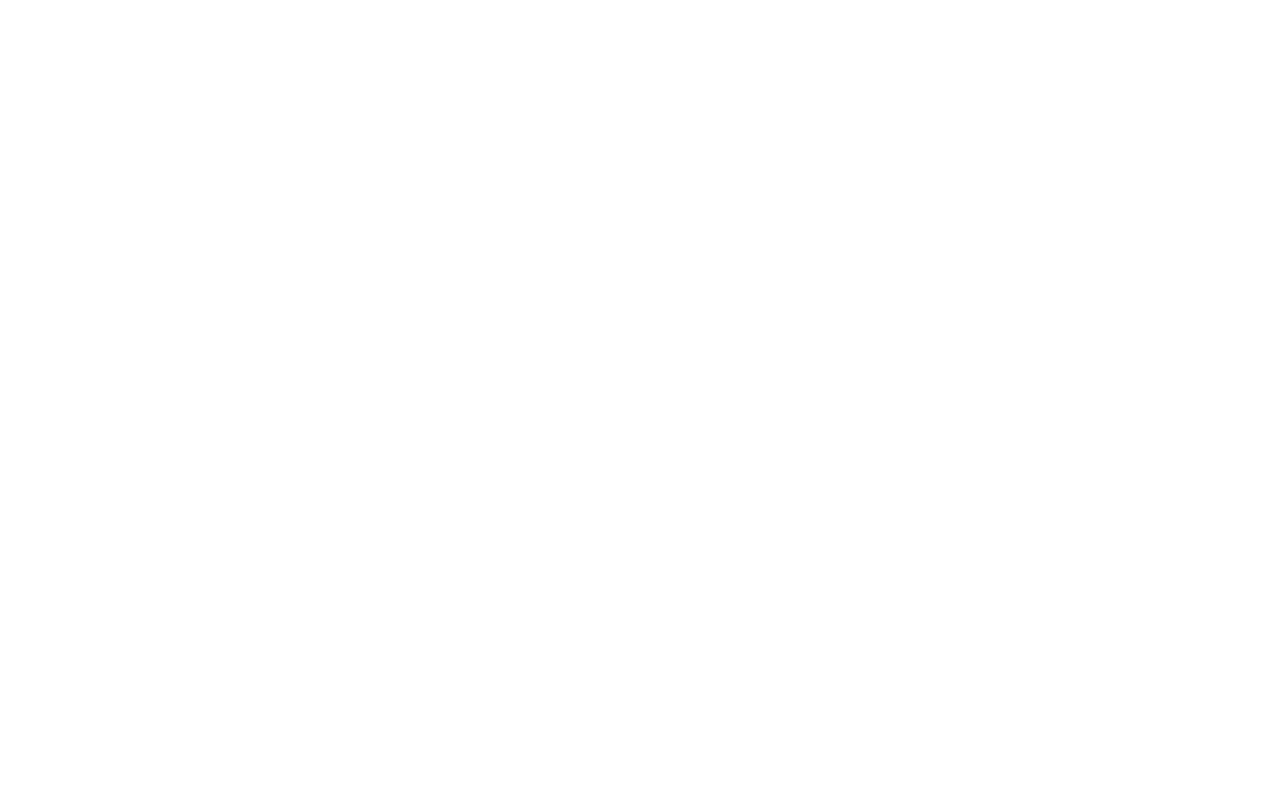
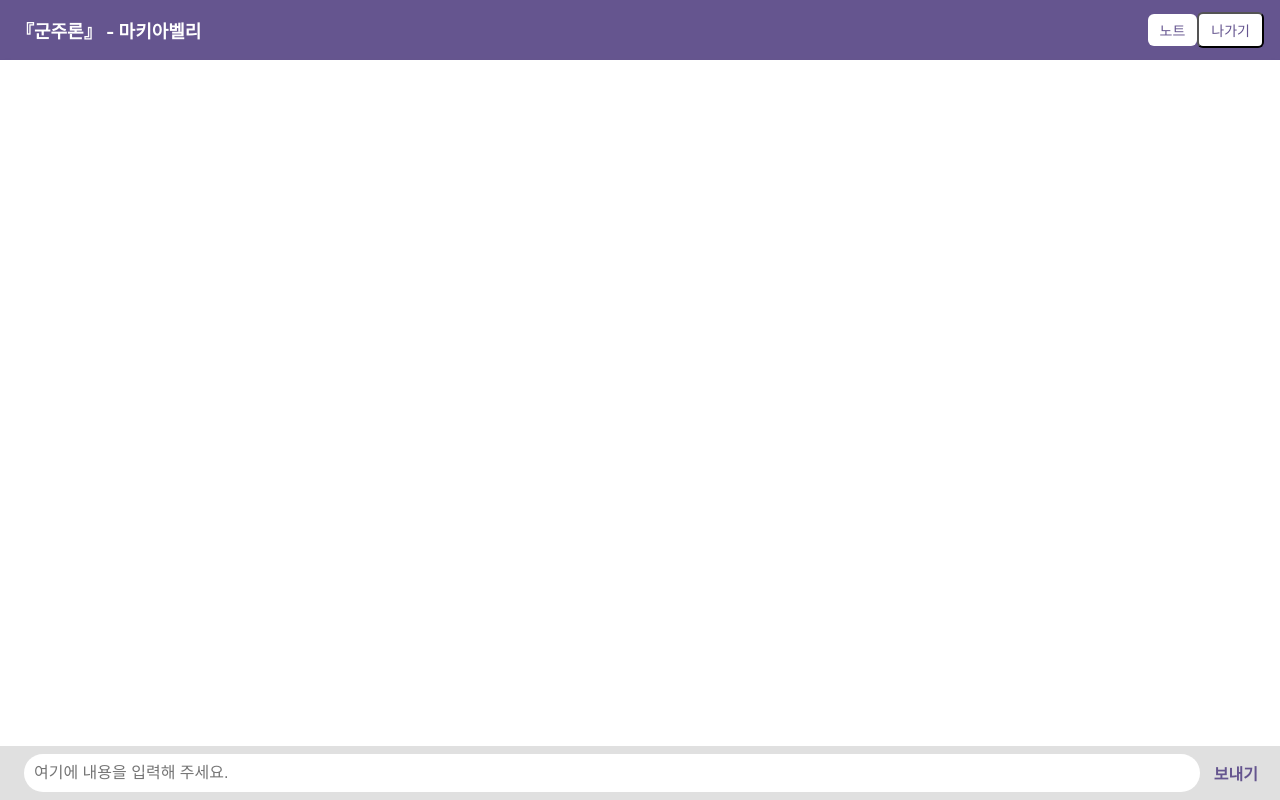
Before and after one commit to Beyond-Imagination38/Modam, a React (Create React App) app in the folder frontend/: page /chat in a window 1280 px wide. Before the commit this address had no page. Built offline with nearby package versions, Linux system fonts and the light colour scheme.

Commit message:
feat: 채팅방 ui 퍼블리싱

```diff
--- a/frontend/src/App.jsx
+++ b/frontend/src/App.jsx
@@ -1,5 +1,13 @@
 import { BrowserRouter, Routes, Route } from "react-router-dom";
-import { Main, Home, Login, Signup, MyPage, Register } from "./components";
+import {
+  Main,
+  Home,
+  Login,
+  Signup,
+  MyPage,
+  Register,
+  Chat,
+} from "./components";
 import { createGlobalStyle } from "styled-components";
 
 const GlobalStyle = createGlobalStyle`
@@ -24,6 +32,7 @@ function App() {
         <Route path="/mypage" element={<MyPage />} />
         <Route path="/register" element={<Register />} />
         <Route path="/register/:postId" element={<Register />} />
+        <Route path="/chat" element={<Chat />} />
       </Routes>
     </BrowserRouter>
   );
--- /dev/null
+++ b/frontend/src/components/chat/Chat.jsx
@@ -0,0 +1,48 @@
+import React, { useState } from "react";
+import * as S from "./Chat.style";
+import { Link } from "react-router-dom";
+
+export function Chat() {
+  const [messages, setMessages] = useState([]);
+  const [message, setMessage] = useState("");
+
+  const handleSend = () => {
+    if (message.trim()) {
+      setMessages([...messages, { sender: "나", content: message }]);
+      setMessage("");
+    }
+  };
+
+  return (
+    <S.Container>
+      <S.Header>
+        <S.Title>『군주론』 - 마키아벨리</S.Title>
+        <S.RightSection>
+          <S.NoteText>노트</S.NoteText>
+          <Link to="/Main">
+            <S.ExitButton>나가기</S.ExitButton>
+          </Link>
+        </S.RightSection>
+      </S.Header>
+
+      <S.ChatBox>
+        {messages.map((msg, index) => (
+          <S.Message key={index} isMine={msg.sender === "나"}>
+            <strong>{msg.sender}:</strong> {msg.content}
+          </S.Message>
+        ))}
+      </S.ChatBox>
+
+      <S.InputContainer>
+        <S.Input
+          type="text"
+          placeholder="여기에 내용을 입력해 주세요."
+          value={message}
+          onChange={(e) => setMessage(e.target.value)}
+          onKeyPress={(e) => e.key === "Enter" && handleSend()}
+        />
+        <S.SendButton onClick={handleSend}>보내기</S.SendButton>
+      </S.InputContainer>
+    </S.Container>
+  );
+}
--- /dev/null
+++ b/frontend/src/components/chat/Chat.style.jsx
@@ -0,0 +1,102 @@
+import styled from "styled-components";
+
+export const Container = styled.div`
+  display: flex;
+  flex-direction: column;
+  height: 100vh;
+  background: #f5f5f5;
+`;
+
+export const Header = styled.div`
+  display: flex;
+  justify-content: space-between;
+  align-items: center;
+  background: #65558f;
+  padding: 12px 16px;
+  color: white;
+  font-size: 18px;
+`;
+
+export const RightSection = styled.div`
+  display: flex;
+  align-items: center;
+`;
+
+export const Title = styled.div`
+  font-weight: bold;
+`;
+
+export const NoteText = styled.div`
+  background: #fff;
+  color: #65558f;
+  padding: 6px 12px;
+  border-radius: 6px;
+  cursor: pointer;
+  margin-left: auto;
+  font-size: 14px;
+
+  &:hover {
+    background-color: #ccc;
+  }
+`;
+
+export const ExitButton = styled.button`
+  background: #fff;
+  color: #65558f;
+  padding: 6px 12px;
+  border-radius: 6px;
+  cursor: pointer;
+  font-size: 14px;
+
+  &:hover {
+    background-color: #ccc;
+  }
+`;
+
+export const ChatBox = styled.div`
+  flex: 1;
+  width: auto;
+  background: white;
+  box-shadow: 0px 4px 6px rgba(0, 0, 0, 0.1);
+  padding: 20px;
+`;
+
+export const Message = styled.div`
+  overflow-y: auto;
+  margin-bottom: 15px;
+  border: 1px solid #ddd;
+  padding: 10px;
+  border-radius: 5px;
+  background: #f9f9f9;
+`;
+
+export const InputContainer = styled.div`
+  display: flex;
+  align-items: center;
+  background: #e0e0e0;
+  padding: 8px 16px;
+`;
+
+export const Input = styled.input`
+  flex: 1;
+  padding: 10px;
+  border: none;
+  border-radius: 20px;
+  outline: none;
+  font-size: 16px;
+  margin: 0 8px;
+  background: white;
+`;
+
+export const SendButton = styled.button`
+  background: none;
+  border: none;
+  color: #65558f;
+  font-size: 16px;
+  cursor: pointer;
+  font-weight: bold;
+
+  &:hover {
+    background-color: #ccc;
+  }
+`;
--- /dev/null
+++ b/frontend/src/components/chat/index.js
@@ -0,0 +1 @@
+export * from "./Chat";
--- a/frontend/src/components/index.js
+++ b/frontend/src/components/index.js
@@ -5,3 +5,4 @@ export * from "./main";
 export * from "./mypage";
 export * from "./signup";
 export * from "./register";
+export * from "./chat";
--- a/frontend/src/components/main/Main.jsx
+++ b/frontend/src/components/main/Main.jsx
@@ -17,84 +17,58 @@ export function Main() {
       postId: 1,
       userId: 10,
       title: "세이노의 가르침",
-      location: "이대역",
       time: "2.11 8시",
-      transactionStatus: "ON_SALE",
       representativeImage: "https://picsum.photos/600/300",
-      createdAt: "2025-02-15T12:34:56",
-      updatedAt: "2025-02-15T12:34:56",
     },
     {
       postId: 4,
       userId: 20,
       title: "앵무새 죽이기",
-      location: "이대역",
       time: "2.15 9시",
-      transactionStatus: "ON_SALE",
       representativeImage: "https://picsum.photos/600/100",
-      createdAt: "2025-02-15T12:34:56",
-      updatedAt: "2025-02-15T12:34:56",
     },
     {
       postId: 5,
       userId: 20,
       title: "자아폭발",
-      location: "학교 정문",
       time: "2.13 4시",
-      transactionStatus: "RESERVED",
       representativeImage: "https://picsum.photos/600/200",
-      createdAt: "2025-02-14T15:12:30",
-      updatedAt: "2025-02-14T15:12:30",
     },
     {
       title: "참을 수 없는 존재의 가벼움",
       time: "2.11 8시",
-      transactionStatus: "SOLD_OUT",
       representativeImage: "https://picsum.photos/600/300?random=3",
-      category: "식품",
     },
 
     {
       title: "왜 나는 너를 사랑하는가",
       time: "2.11 10시",
-      transactionStatus: "ON_SALE",
       representativeImage: "https://picsum.photos/600/300?random=4",
-      category: "레저/스포츠",
     },
     {
       title: "데미안",
       time: "2.16 8시",
-      transactionStatus: "ON_SALE",
       representativeImage: "https://picsum.photos/600/300?random=5",
-      category: "전자기기",
     },
     {
       title: "죽음의 수용소에서",
       time: "2.15 8시",
-      transactionStatus: "RESERVED",
       representativeImage: "https://picsum.photos/600/300?random=6",
-      category: "패션",
     },
     {
       title: "싯다르타",
       time: "2.15 4시",
-      transactionStatus: "ON_SALE",
       representativeImage: "https://picsum.photos/600/300?random=7",
-      category: "생활가전",
     },
     {
       title: "소크라테스 익스프레스",
       time: "2.11 6시",
-      transactionStatus: "SOLD_OUT",
       representativeImage: "https://picsum.photos/600/300?random=8",
-      category: "식품",
     },
     {
       title: "소공녀",
       time: "2.11 8시",
-      transactionStatus: "ON_SALE",
       representativeImage: "https://picsum.photos/600/300?random=9",
-      category: "티켓/문화",
     },
   ];
 
@@ -157,6 +131,10 @@ export function Main() {
         <Link to="/Register">
           <S.RegisterButton>모임 등록하기</S.RegisterButton>
         </Link>
+
+        <Link to="/Chat">
+          <S.RegisterButton>채팅방 입장</S.RegisterButton>
+        </Link>
       </S.SearchContainer>
 
       <S.ProductGrid>
--- a/frontend/src/components/main/Main.style.jsx
+++ b/frontend/src/components/main/Main.style.jsx
@@ -130,8 +130,6 @@ export const PageButton = styled.button`
   margin: 0 5px;
   padding: 8px 12px;
   border: none;
-  background-color: ${($active) => ($active ? "#007bff" : "#ddd")};
-  color: ${($active) => ($active ? "#fff" : "#000")};
   cursor: pointer;
   border-radius: 5px;
 
--- a/frontend/src/components/register/Register.jsx
+++ b/frontend/src/components/register/Register.jsx
@@ -11,13 +11,17 @@ export function Register() {
 
   const [images, setImages] = useState([]);
   const [title, setTitle] = useState("");
-  const [category, setCategory] = useState("");
-  const [itemCondition, setitemCondition] = useState("");
+  const [meetingDate, setMeetingDate] = useState("");
+  const [time, setTime] = useState("");
   const [content, setContent] = useState("");
-  const [price, setPrice] = useState("");
-  const [isFree, setIsFree] = useState(false);
-  const [location, setLocation] = useState([]);
-  const [transactionStatus, setTransactionStatus] = useState("");
+
+  //이미지 파일을 업로드할 때 미리보기
+  const handleImageUpload = (e) => {
+    const files = Array.from(e.target.files);
+    const imageUrls = files.map((file) => URL.createObjectURL(file));
+    setImages(imageUrls);
+  };
+
   /*
   useEffect(() => {
     if (isEditMode) {
@@ -27,18 +31,8 @@ export function Register() {
             method: "GET",
           });
           if (response) {
-            const postData = response.data || response;
-            setTitle(postData.title || "");
-            setCategory(postData.category || "");
-            setitemCondition(postData.itemCondition || "");
-            setContent(postData.content || "");
-            setPrice(postData.price || "");
-            setLocation(postData.location || "");
-            setTransactionStatus(postData.transactionStatus || "ON_SALE");
+          //추가
 
-            if (postData.price === 0) {
-              setIsFree(true);
-            }
             if (postData.images) {
               setImages(postData.images);
             }
@@ -53,20 +47,13 @@ export function Register() {
   }, [isEditMode, postId]);
 */
 
-  //이미지 파일을 업로드할 때 미리보기
-  const handleImageUpload = (e) => {
-    const files = Array.from(e.target.files);
-    const imageUrls = files.map((file) => URL.createObjectURL(file));
-    setImages(imageUrls);
-  };
-
   const handleSubmit = async (e) => {
     e.preventDefault();
 
     const postData = {
       title,
-      category,
-      itemCondition,
+      meetingDate,
+      time,
       content,
     };
 
@@ -138,18 +125,18 @@ export function Register() {
 
           <S.Label>날짜</S.Label>
           <S.Select
-            name="category"
-            value={category}
-            onChange={(e) => setCategory(e.target.value)}
+            name="meetingDate"
+            value={meetingDate}
+            onChange={(e) => setMeetingDate(e.target.value)}
           >
             <option>선택하세요</option>
           </S.Select>
 
           <S.Label>시간</S.Label>
           <S.Select
-            name="itemCondition"
-            value={itemCondition}
-            onChange={(e) => setitemCondition(e.target.value)}
+            name="time"
+            value={time}
+            onChange={(e) => setTime(e.target.value)}
           >
             <option>선택하세요</option>
           </S.Select>
```
